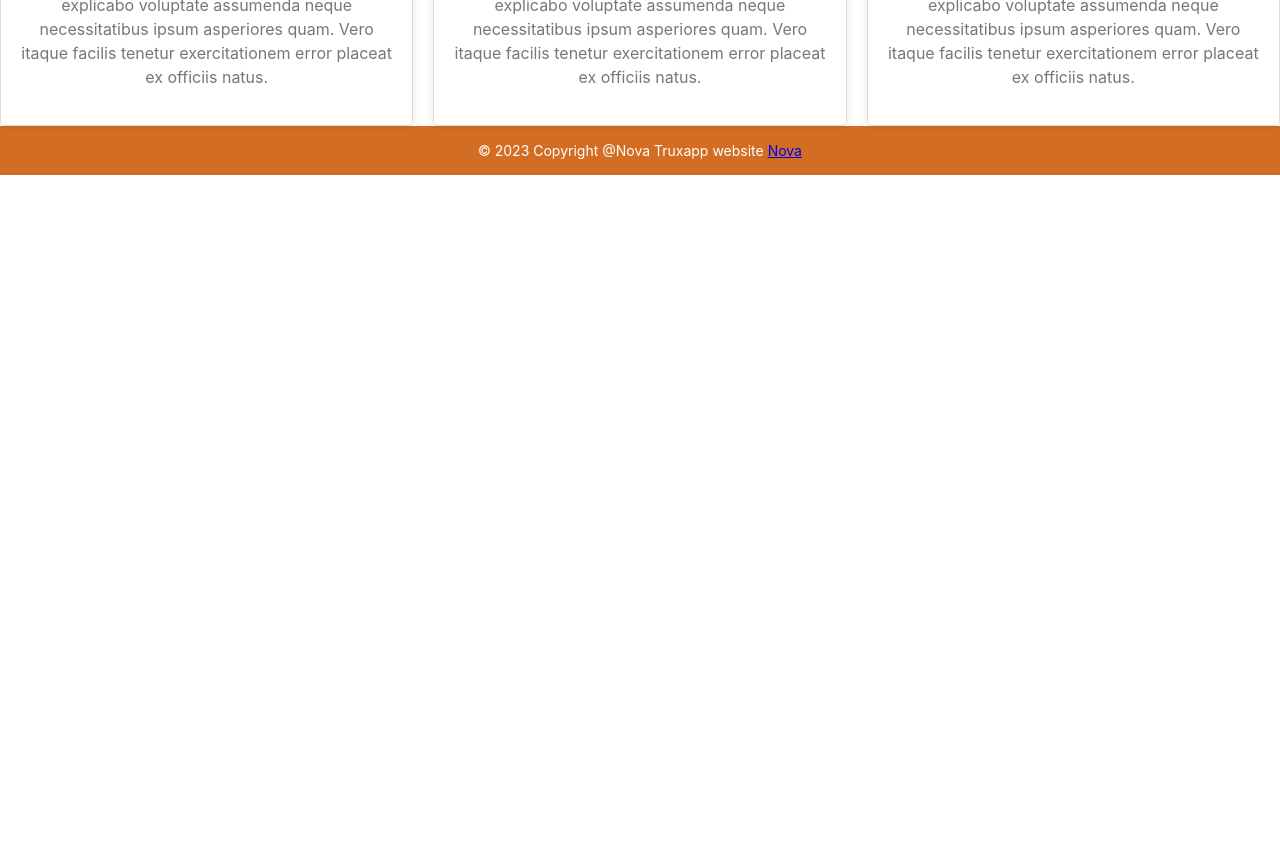
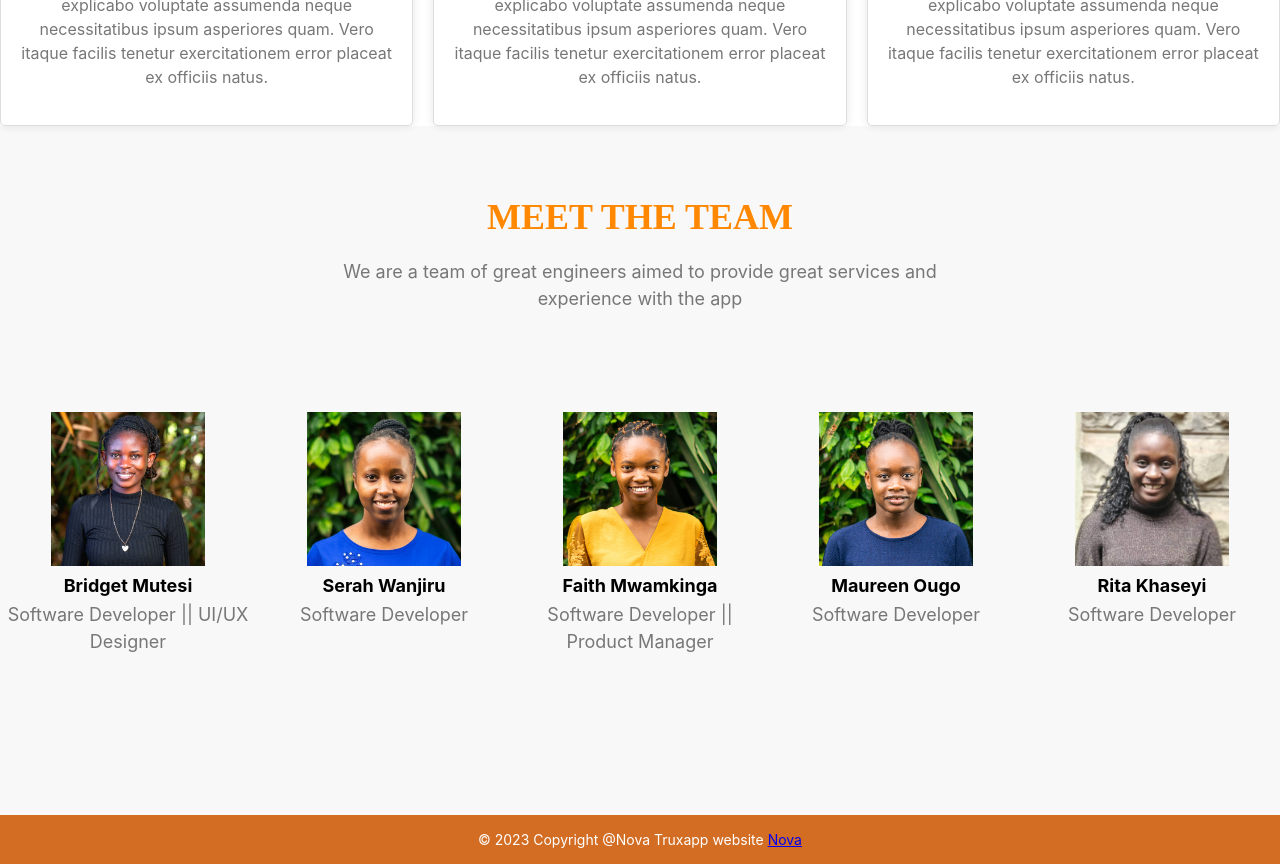
Before and after one commit to Serah-Wanjiru/End-year-project-informational-website, a React (Create React App) app in the folder nova-informational-website/: page / in a window 1280 px wide. Shown: the part 3300-4164 px from the top of the page. Before the commit the page ends 3475 px from the top, so only its background shows below. Built offline with nearby package versions, Linux system fonts and the light colour scheme.

Commit message:
added team section

```diff
--- /dev/null
+++ b/nova-informational-website/src/component/Team/Team.jsx
@@ -0,0 +1,63 @@
+import React from "react";
+import "./team.css";
+
+const Team = (props) => {
+  return (
+    <div className="team-container">
+      <div>
+        <h2 className="meet">Meet the Team</h2>
+        <p>We are a team of great engineers aimed to provide great services and experience with the app</p>
+      </div>
+      <div id="team" className="row justify-content-center">
+        <div className="col-xs-12 col-md-4 text-center">
+          <div className="team-member">
+            <img src="img/image/bree.jpeg" alt="Bridget Mutesi" className="team-img" />
+            <div>
+              <h4>Bridget Mutesi</h4>
+              <p>Software Developer || UI/UX Designer</p>
+            </div>
+          </div>
+        </div>
+        <div className="col-xs-12 col-md-4 text-center">
+          <div className="team-member">
+            <img src="img/image/sera.jpeg" alt="Sera" className="team-img" />
+            <div>
+              <h4>Serah Wanjiru</h4>
+              <p>Software Developer </p>
+            </div>
+          </div>
+        </div>
+        <div className="col-xs-12 col-md-4 text-center">
+          <div className="team-member">
+            <img src="img/image/faith.jpeg" alt="Mwamkinga" className="team-img" />
+            <div>
+              <h4>Faith Mwamkinga</h4>
+              <p>Software Developer || Product Manager</p>
+            </div>
+          </div>
+        </div>
+        <div className="col-xs-12 col-md-4 text-center">
+          <div className="team-member">
+            <img src="img/image/maureen.jpeg" alt="Maureen" className="team-img" />
+            <div>
+              <h4>Maureen Ougo</h4>
+              <p>Software Developer </p>
+            </div>
+          </div>
+        </div>
+        <div className="col-xs-12 col-md-4 text-center">
+          <div className="team-member">
+            <img src="img/image/rita.jpeg" alt="Rita" className="team-img" />
+            <div>
+              <h4>Rita Khaseyi</h4>
+              <p>Software Developer</p>
+            </div>
+          </div>
+        </div>
+
+      </div>
+    </div>
+  );
+};
+
+export default Team;
--- /dev/null
+++ b/nova-informational-website/src/component/Team/team.css
@@ -0,0 +1,103 @@
+#row {
+    display: flex;
+    flex-wrap: wrap;
+    justify-content: space-evenly;
+    gap: 20px;
+  }
+
+  .team-member {
+    text-align: center;
+    margin-bottom: 20px;
+    flex: 1;
+    max-width: 300px;
+  }
+
+  .team-img {
+    max-width: 60%;
+    height: auto;
+  }
+
+  .team-member h4 {
+    font-size: 18px;
+    margin: 5px 0;
+  }
+
+  .team-member p {
+    font-size: 14px;
+    color: #777;
+  }
+
+  #team {
+    padding: 100px 0;
+  }
+
+  #team h2 {
+    margin: 0;
+    font-size: 32px;
+
+  }
+  .meet{
+    color: darkgoldenrod;
+  }
+
+
+  /* Media Query for smaller screens (e.g., tablets) */
+  @media screen and (max-width: 768px) {
+    .team-member {
+      width: calc(50% - 20px);
+    }
+  }
+
+  /* Media Query for even smaller screens (e.g., mobile phones) */
+  @media screen and (max-width: 480px) {
+    .team-member {
+      width: 100%;
+    }
+  }
+  /* values.css (or your custom CSS file) */
+
+/* Add this media query for small screens */
+@media (max-width: 767px) {
+  .team-container .row {
+    align-items: center;
+
+  }
+
+  .team-container .col-xs-12.col-md-4 {
+    margin-bottom: 30px;
+  }
+}
+
+/* team.css */
+
+/* Style the "Meet the Team" section */
+.team-container {
+  text-align: center;
+  padding: 40px 0;
+  background-color: #f8f8f8; /* Background color for the section */
+}
+
+.team-container h2 {
+  font-size: 36px; /* Set the heading font size */
+  color: #ff8800; /* Set the heading color */
+  margin-bottom: 20px; /* Add space below the heading */
+}
+
+.team-container p {
+  font-size: 18px; /* Set the paragraph font size */
+  color: #777; /* Set the paragraph color */
+  max-width: 600px; /* Limit the paragraph width */
+  margin: 0 auto; /* Center align the paragraph */
+}
+
+/* Media query for smaller screens */
+@media (max-width: 768px) {
+  .team-container h2 {
+    font-size: 20px; /* Reduce the heading font size for smaller screens */
+  }
+
+  .team-container p {
+    font-size: 20px;
+    max-width: 80%; /* Reduce the paragraph font size for smaller screens */
+  }
+}
--- a/nova-informational-website/src/component/layout/layout.jsx
+++ b/nova-informational-website/src/component/layout/layout.jsx
@@ -5,6 +5,7 @@ import Header from "../Navbar/header";
 import About from '../about/about';
 import Products from "../products/products";
 import Values from "../Values/features"
+import Team from "../Team/Team";
 
 
 
@@ -18,7 +19,9 @@ const Layout =()=>{
             <About/>
             < Products />
             < Values />
+            <Team/>
             <Footer/>
+
 
 
         </div>
```
